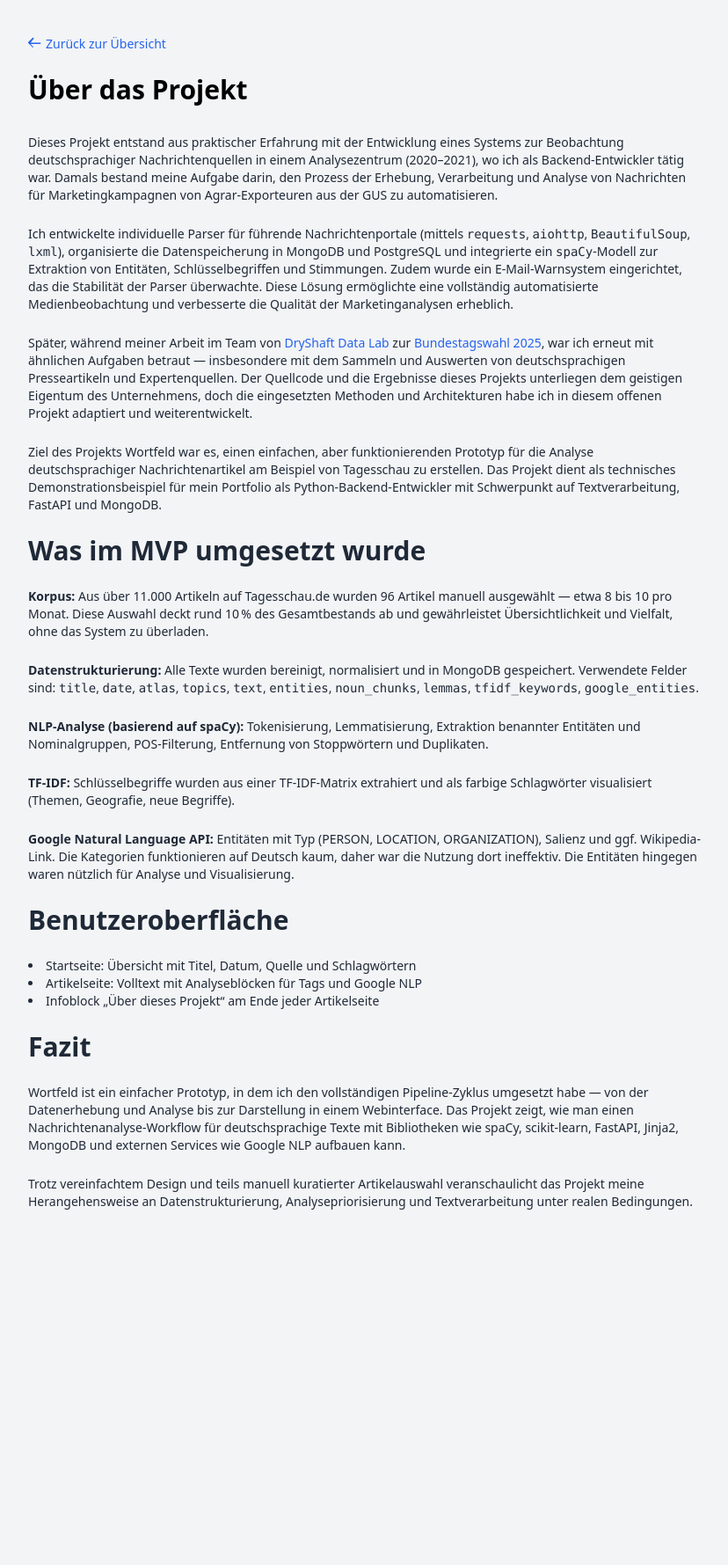
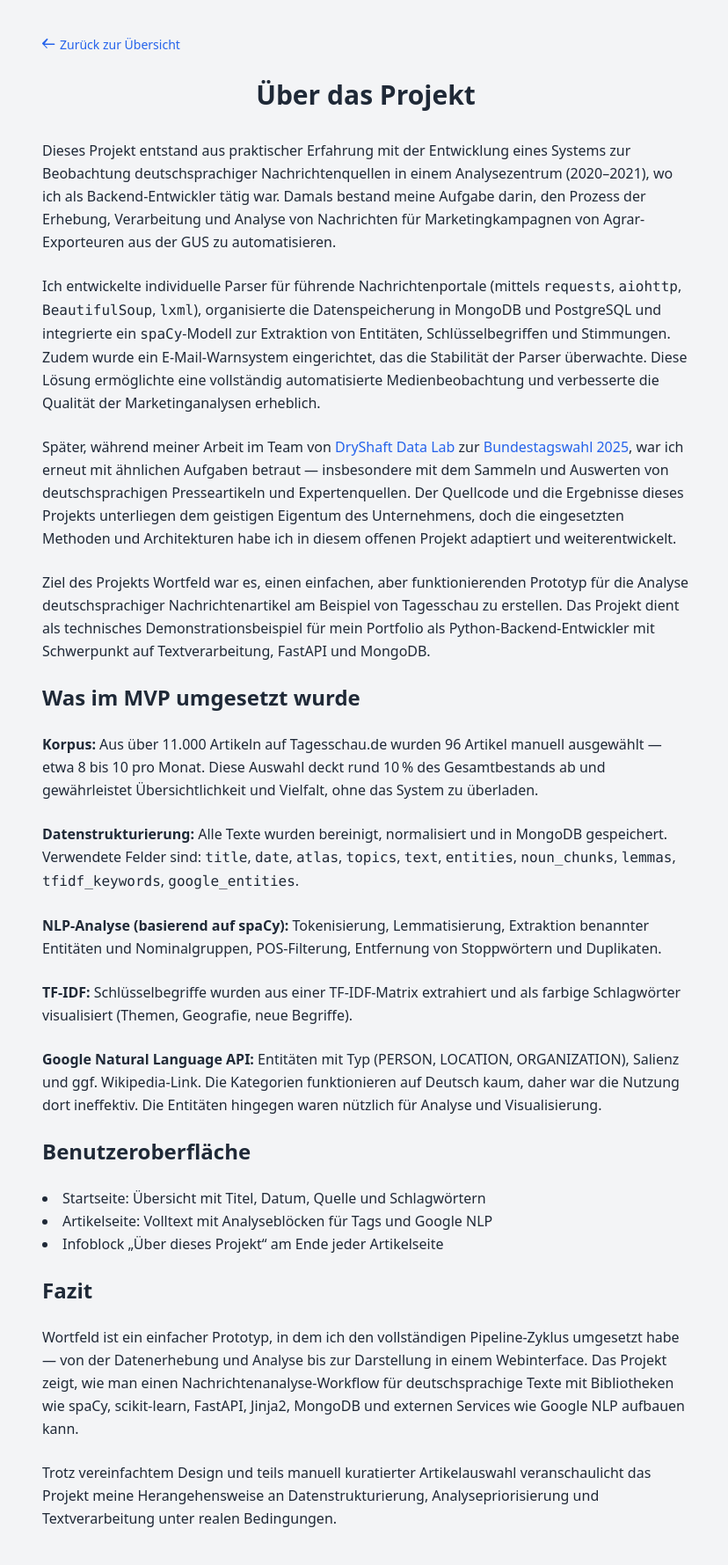
Before and after one commit to alexandr-gessel/wortfeld, a FastAPI app: page /projekt_wortfeld.html in a window 1280 px wide. Shown: the whole page at 88% size, without its empty margins (224-1052 px from the left). Before the commit the page ends 1375 px from the top, so only its background shows below. Run offline with FastAPI, Linux system fonts and the light colour scheme; some libraries are stand-ins or nearby versions.

Commit message:
Update projekt_wortfeld.html

```diff
--- a/app/templates/projekt_wortfeld.html
+++ b/app/templates/projekt_wortfeld.html
@@ -2,22 +2,25 @@
 <html lang="de">
 <head>
   <meta charset="UTF-8">
+  <meta name="viewport" content="width=device-width, initial-scale=1.0">
   <title>Über das Projekt – Wortfeld</title>
-  <script src="https://cdn.tailwindcss.com"></script>
-   <meta name="viewport" content="width=device-width, initial-scale=1.0">
+  <link href="https://cdn.jsdelivr.net/npm/tailwindcss@2.2.19/dist/tailwind.min.css" rel="stylesheet">
 </head>
-<body class="bg-gray-100 py-10 px-4">
-  <div class="max-w-3xl mx-auto">
-    <a href="/" class="text-sm text-blue-600 hover:underline flex items-center mb-6">
-      <svg xmlns="http://www.w3.org/2000/svg" class="h-4 w-4 mr-1" viewBox="0 0 20 20" fill="currentColor">
-        <path fill-rule="evenodd" d="M7.707 14.707a1 1 0 01-1.414 0l-6-6a1 1 0 010-1.414l6-6a1 1 0 111.414 1.414L3.414 8H17a1 1 0 110 2H3.414l3.293 3.293a1 1 0 01-1.414 1.414z" clip-rule="evenodd" />
-      </svg>
-      Zurück zur Übersicht
-    </a>
+<body class="bg-gray-100 text-gray-800">
+  <main class="max-w-3xl mx-auto px-4 py-10 leading-relaxed text-base">
 
-    <h1 class="text-2xl sm:text-3xl font-bold mb-8">Über das Projekt</h1>
+    <div class="text-left mb-6">
+      <a href="/" class="inline-flex items-center text-blue-600 hover:underline text-sm">
+        <svg xmlns="http://www.w3.org/2000/svg" class="h-4 w-4 mr-1" viewBox="0 0 20 20" fill="currentColor">
+          <path fill-rule="evenodd" d="M7.707 14.707a1 1 0 01-1.414 0l-6-6a1 1 0 010-1.414l6-6a1 1 0 111.414 1.414L3.414 8H17a1 1 0 110 2H3.414l3.293 3.293a1 1 0 01-1.414 1.414z" clip-rule="evenodd"></path>
+        </svg>
+        Zurück zur Übersicht
+      </a>
+    </div>
 
-    <div class="space-y-6 text-base sm:text-sm text-gray-800 leading-relaxed">
+    <h1 class="text-3xl font-bold mb-8 text-center">Über das Projekt</h1>
+
+    <section class="space-y-6">
       <p>
         Dieses Projekt entstand aus praktischer Erfahrung mit der Entwicklung eines Systems zur Beobachtung deutschsprachiger Nachrichtenquellen in einem Analysezentrum (2020–2021), wo ich als Backend-Entwickler tätig war. Damals bestand meine Aufgabe darin, den Prozess der Erhebung, Verarbeitung und Analyse von Nachrichten für Marketingkampagnen von Agrar-Exporteuren aus der GUS zu automatisieren.
       </p>
@@ -31,28 +34,28 @@
         Ziel des Projekts Wortfeld war es, einen einfachen, aber funktionierenden Prototyp für die Analyse deutschsprachiger Nachrichtenartikel am Beispiel von Tagesschau zu erstellen. Das Projekt dient als technisches Demonstrationsbeispiel für mein Portfolio als Python-Backend-Entwickler mit Schwerpunkt auf Textverarbeitung, FastAPI und MongoDB.
       </p>
 
-      <h2 class="text-2xl sm:text-3xl font-bold mb-8">Was im MVP umgesetzt wurde</h2>
+      <h2 class="text-2xl font-semibold mt-8 mb-2">Was im MVP umgesetzt wurde</h2>
       <p><strong>Korpus:</strong> Aus über 11.000 Artikeln auf Tagesschau.de wurden 96 Artikel manuell ausgewählt — etwa 8 bis 10 pro Monat. Diese Auswahl deckt rund 10 % des Gesamtbestands ab und gewährleistet Übersichtlichkeit und Vielfalt, ohne das System zu überladen.</p>
       <p><strong>Datenstrukturierung:</strong> Alle Texte wurden bereinigt, normalisiert und in MongoDB gespeichert. Verwendete Felder sind: <code>title</code>, <code>date</code>, <code>atlas</code>, <code>topics</code>, <code>text</code>, <code>entities</code>, <code>noun_chunks</code>, <code>lemmas</code>, <code>tfidf_keywords</code>, <code>google_entities</code>.</p>
       <p><strong>NLP-Analyse (basierend auf spaCy):</strong> Tokenisierung, Lemmatisierung, Extraktion benannter Entitäten und Nominalgruppen, POS-Filterung, Entfernung von Stoppwörtern und Duplikaten.</p>
       <p><strong>TF-IDF:</strong> Schlüsselbegriffe wurden aus einer TF-IDF-Matrix extrahiert und als farbige Schlagwörter visualisiert (Themen, Geografie, neue Begriffe).</p>
       <p><strong>Google Natural Language API:</strong> Entitäten mit Typ (PERSON, LOCATION, ORGANIZATION), Salienz und ggf. Wikipedia-Link. Die Kategorien funktionieren auf Deutsch kaum, daher war die Nutzung dort ineffektiv. Die Entitäten hingegen waren nützlich für Analyse und Visualisierung.</p>
 
-      <h2 class="text-2xl sm:text-3xl font-bold mb-8">Benutzeroberfläche</h2>
+      <h2 class="text-2xl font-semibold mt-8 mb-2">Benutzeroberfläche</h2>
       <ul class="list-disc list-inside">
         <li>Startseite: Übersicht mit Titel, Datum, Quelle und Schlagwörtern</li>
         <li>Artikelseite: Volltext mit Analyseblöcken für Tags und Google NLP</li>
         <li>Infoblock „Über dieses Projekt“ am Ende jeder Artikelseite</li>
       </ul>
 
-      <h2 class="text-2xl sm:text-3xl font-bold mb-8">Fazit</h2>
+      <h2 class="text-2xl font-semibold mt-8 mb-2">Fazit</h2>
       <p>
         Wortfeld ist ein einfacher Prototyp, in dem ich den vollständigen Pipeline-Zyklus umgesetzt habe — von der Datenerhebung und Analyse bis zur Darstellung in einem Webinterface. Das Projekt zeigt, wie man einen Nachrichtenanalyse-Workflow für deutschsprachige Texte mit Bibliotheken wie spaCy, scikit-learn, FastAPI, Jinja2, MongoDB und externen Services wie Google NLP aufbauen kann.
       </p>
       <p>
         Trotz vereinfachtem Design und teils manuell kuratierter Artikelauswahl veranschaulicht das Projekt meine Herangehensweise an Datenstrukturierung, Analysepriorisierung und Textverarbeitung unter realen Bedingungen.
       </p>
-    </div>
-  </div>
+    </section>
+  </main>
 </body>
 </html>
```
